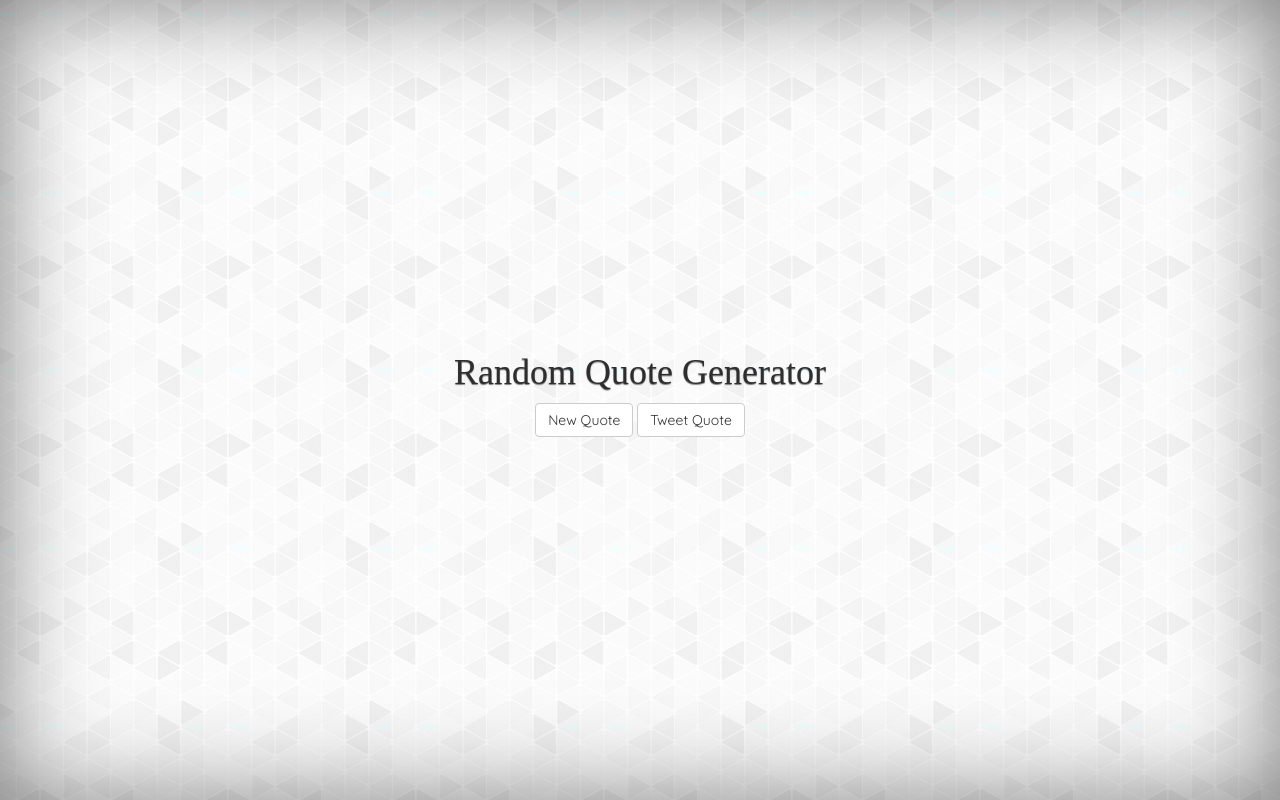
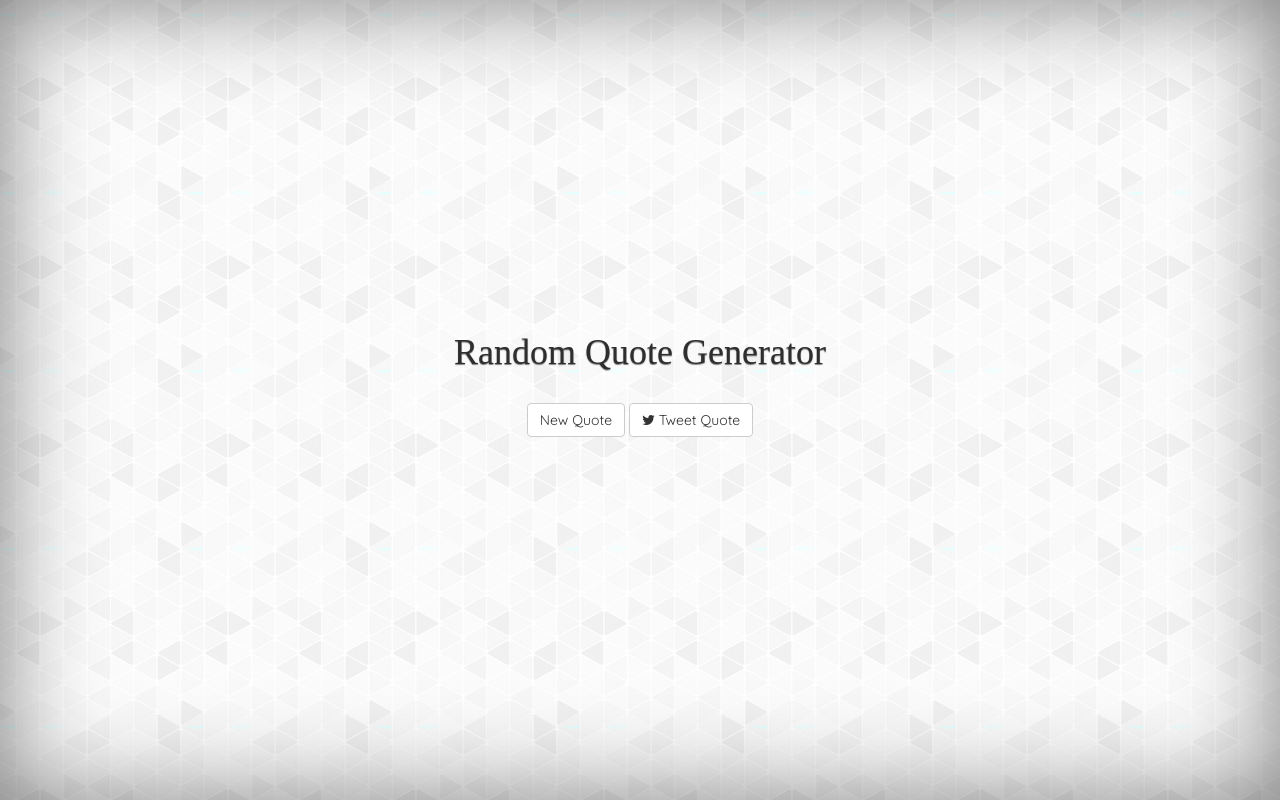
Before and after one commit to sarahveness/random-quote-generator, a PHP site: page /index.html in a window 1280 px wide. Run offline with PHP 8.4, Linux system fonts and the light colour scheme; some libraries are stand-ins or nearby versions; some web fonts are replaced.

Commit message:
minor style changes

```diff
--- a/index.html
+++ b/index.html
@@ -9,6 +9,7 @@
     <title>Random Quote Generator</title>
     <link href="https://fonts.googleapis.com/css?family=Bellefair|Quicksand|Raleway" rel="stylesheet">
     <link rel="stylesheet" href="https://maxcdn.bootstrapcdn.com/bootstrap/3.3.7/css/bootstrap.min.css">
+    <link rel="stylesheet" href="https://maxcdn.bootstrapcdn.com/font-awesome/4.7.0/css/font-awesome.min.css">
     <link rel="stylesheet" href="styles/styles.css">
   </head>
 
@@ -19,7 +20,7 @@
           <div class="inner">
             <h1 class="cover-heading">Random Quote Generator</h1>
               <button id="newQuote" class="btn btn-default" type="submit">New Quote</button>
-              <button id="tweetQuote" class="btn btn-default" type="submit">Tweet Quote</button>
+              <button id="tweetQuote" class="btn btn-default" type="submit"><i class="fa fa-twitter" aria-hidden="true"></i> Tweet Quote</button>
               <div class="quotes">
                 <div class="quote"></div>
                 <br />
--- a/styles/styles.css
+++ b/styles/styles.css
@@ -10,7 +10,8 @@
 
 h1 {
   text-shadow: 0 0.05rem 0.1rem rgba(0, 0, 0, 0.5);
-  font-family: 'Bellfaire', serif; }
+  font-family: 'Bellfaire', serif;
+  margin-bottom: 30px; }
 
 .site-wrapper {
   display: table;
@@ -39,6 +40,10 @@
 .quote {
   display: block;
   font-size: 20px;
-  margin-top: 10px; }
+  margin-top: 30px;
+  font-style: italic; }
+
+.author {
+  font-weight: 400; }
 
 /*# sourceMappingURL=styles.css.map */
--- a/styles/styles.scss
+++ b/styles/styles.scss
@@ -19,6 +19,7 @@
 h1 {
   text-shadow: 0 .05rem .1rem rgba(0,0,0,.5);
   font-family: 'Bellfaire', serif;
+  margin-bottom: 30px;
 }
 
 .site-wrapper {
@@ -51,5 +52,10 @@
 .quote {
   display: block;
   font-size: 20px;
-  margin-top: 10px;
+  margin-top: 30px;
+  font-style: italic;
 }
+
+.author {
+  font-weight: 400;
+}
```
